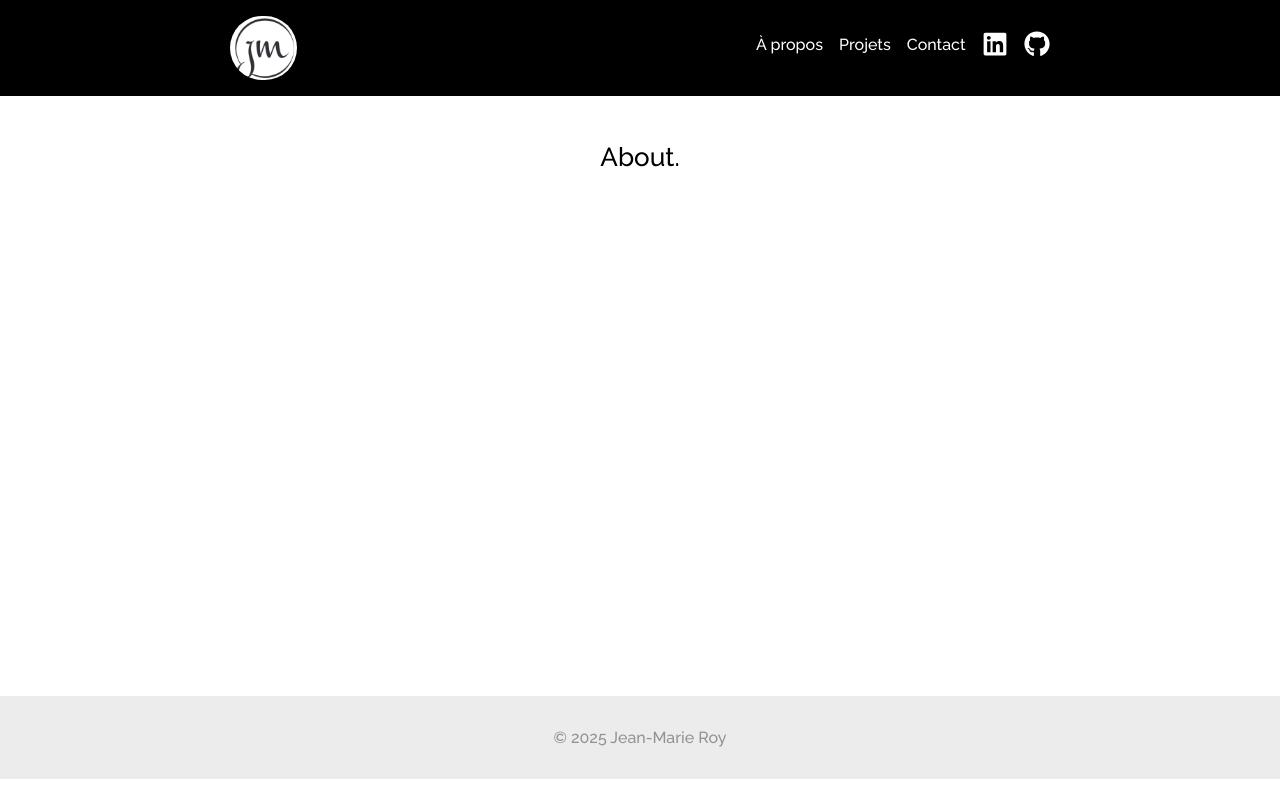
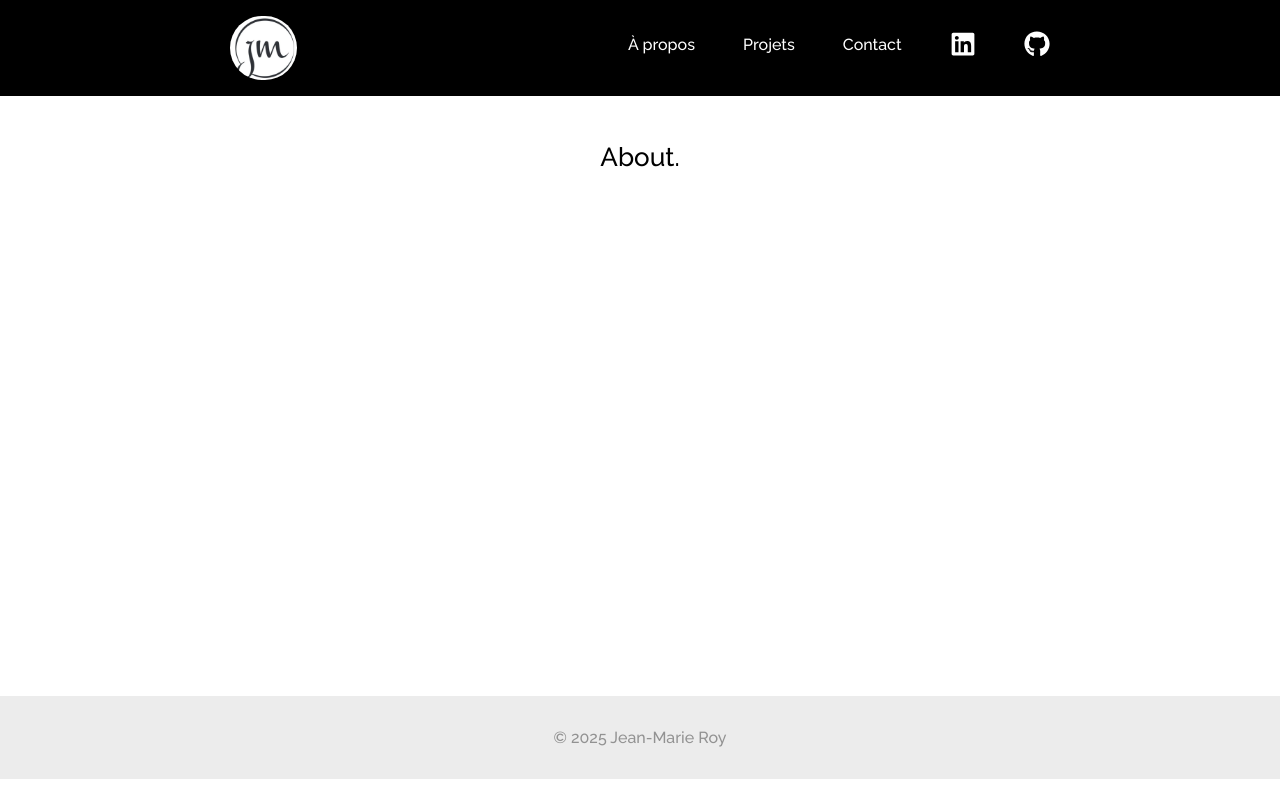
Before and after one commit to jeanmroy/Portfolio_jmroy.com, a React (Vite) app: page / in a window 1280 px wide. Built offline with nearby package versions, Linux system fonts and the light colour scheme.

Commit message:
Increase Navbar items padding

```diff
--- a/src/styles/components/Navbar.module.css
+++ b/src/styles/components/Navbar.module.css
@@ -47,7 +47,7 @@
 }
 
 .nav-item {
-    margin-left: 1rem;
+    margin-left: 3rem;
 }
 
 .nav-link {
```
